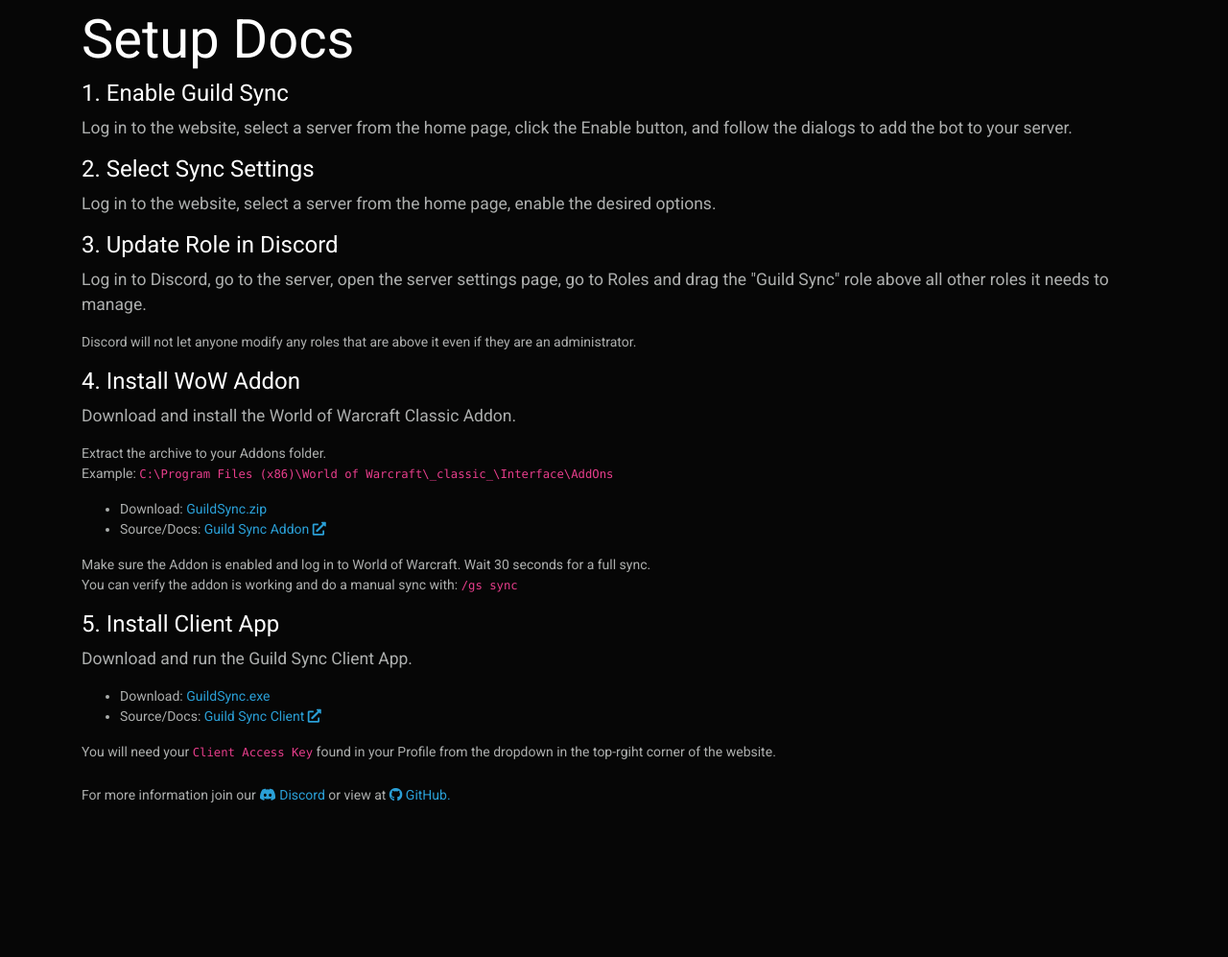
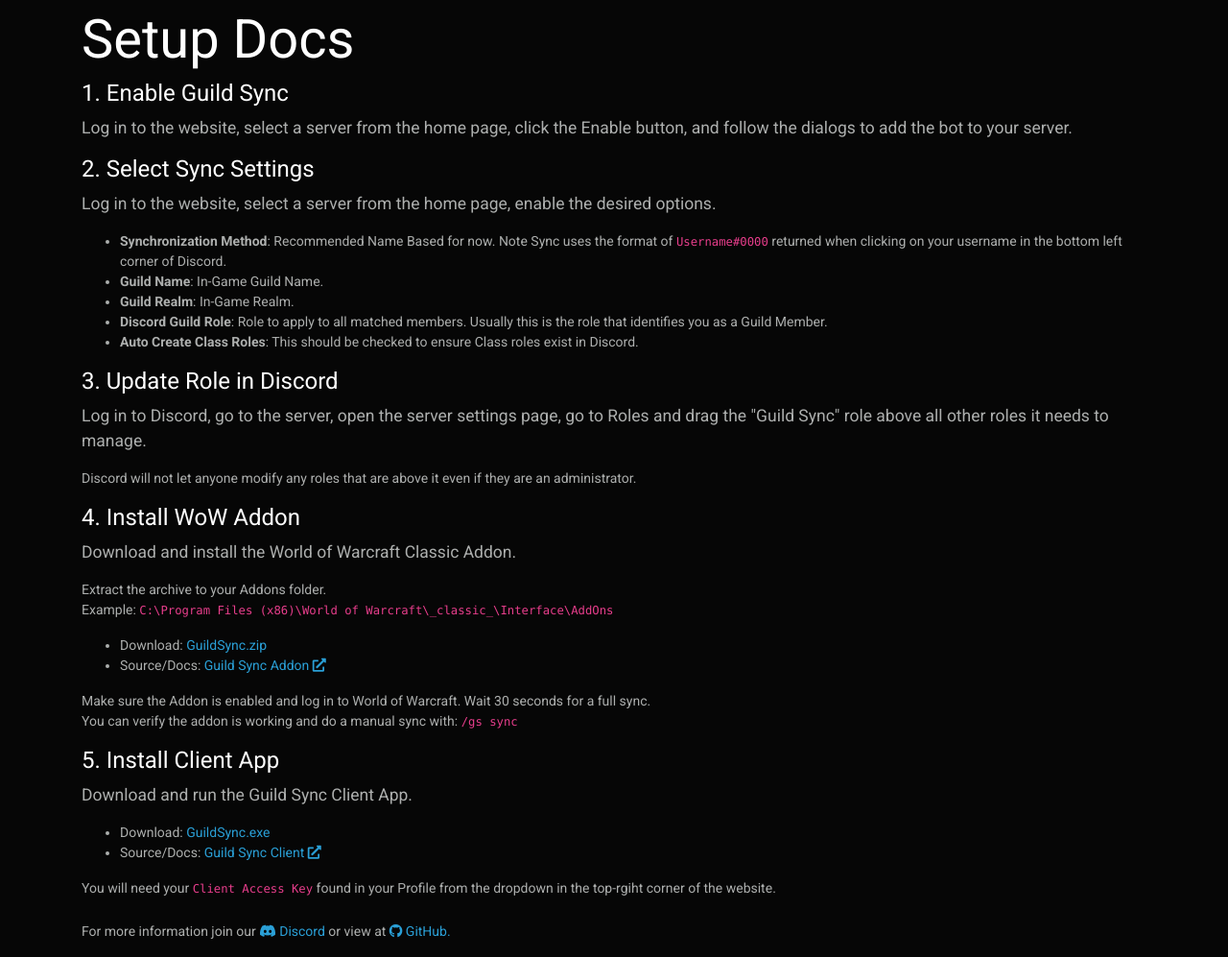
Before and after one commit to cssnr/guild-sync-web, a Django app: page /setup/ in a window 1280 px wide. Shown: the part 59-1056 px from the top of the page at 96% size. Before the commit the page ends 895 px from the top, so only its background shows below. Run offline with Django 3.2, Linux system fonts and the light colour scheme; parts of the project's set-up code (start-up, migrations or seed data) failed here and were passed over; some libraries are stand-ins or nearby versions.

Commit message:
Testing CI

```diff
--- a/app/templates/setup.html
+++ b/app/templates/setup.html
@@ -16,6 +16,13 @@
 
             <h5 id="step2">2. Select Sync Settings</h5>
             <p class="lead">Log in to the website, select a server from the home page, enable the desired options.</p>
+            <ul>
+                <li><strong>Synchronization Method</strong>: Recommended Name Based for now. Note Sync uses the format of <code>Username#0000</code> returned when clicking on your username in the bottom left corner of Discord.</li>
+                <li><strong>Guild Name</strong>: In-Game Guild Name.</li>
+                <li><strong>Guild Realm</strong>: In-Game Realm.</li>
+                <li><strong>Discord Guild Role</strong>: Role to apply to all matched members. Usually this is the role that identifies you as a Guild Member.</li>
+                <li><strong>Auto Create Class Roles</strong>: This should be checked to ensure Class roles exist in Discord.</li>
+            </ul>
 
             <h5 id="step3">3. Update Role in Discord</h5>
             <p class="lead">Log in to Discord, go to the server, open the server settings page, go to Roles and drag the "Guild Sync" role above all other roles it needs to manage.</p>
```
